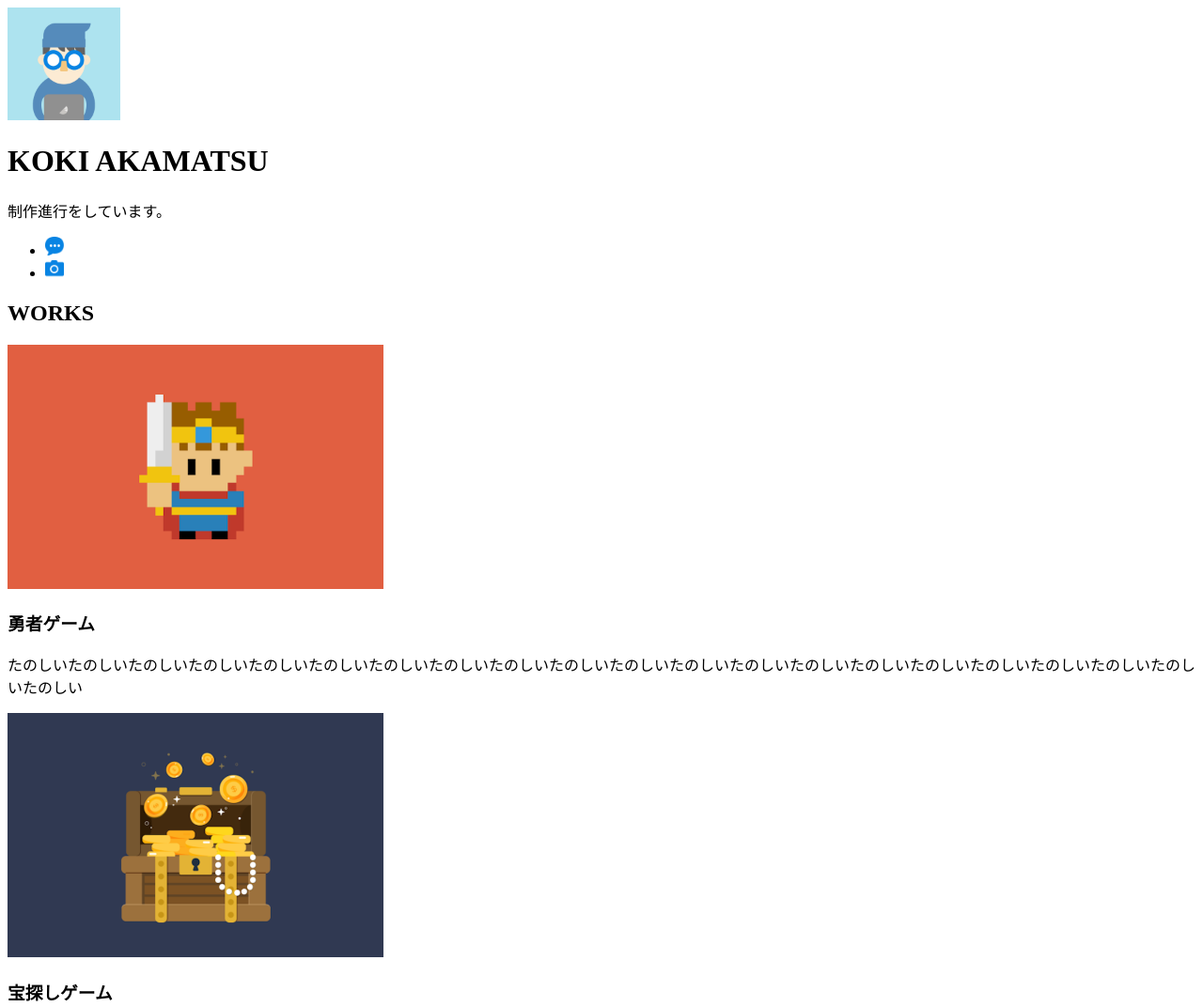
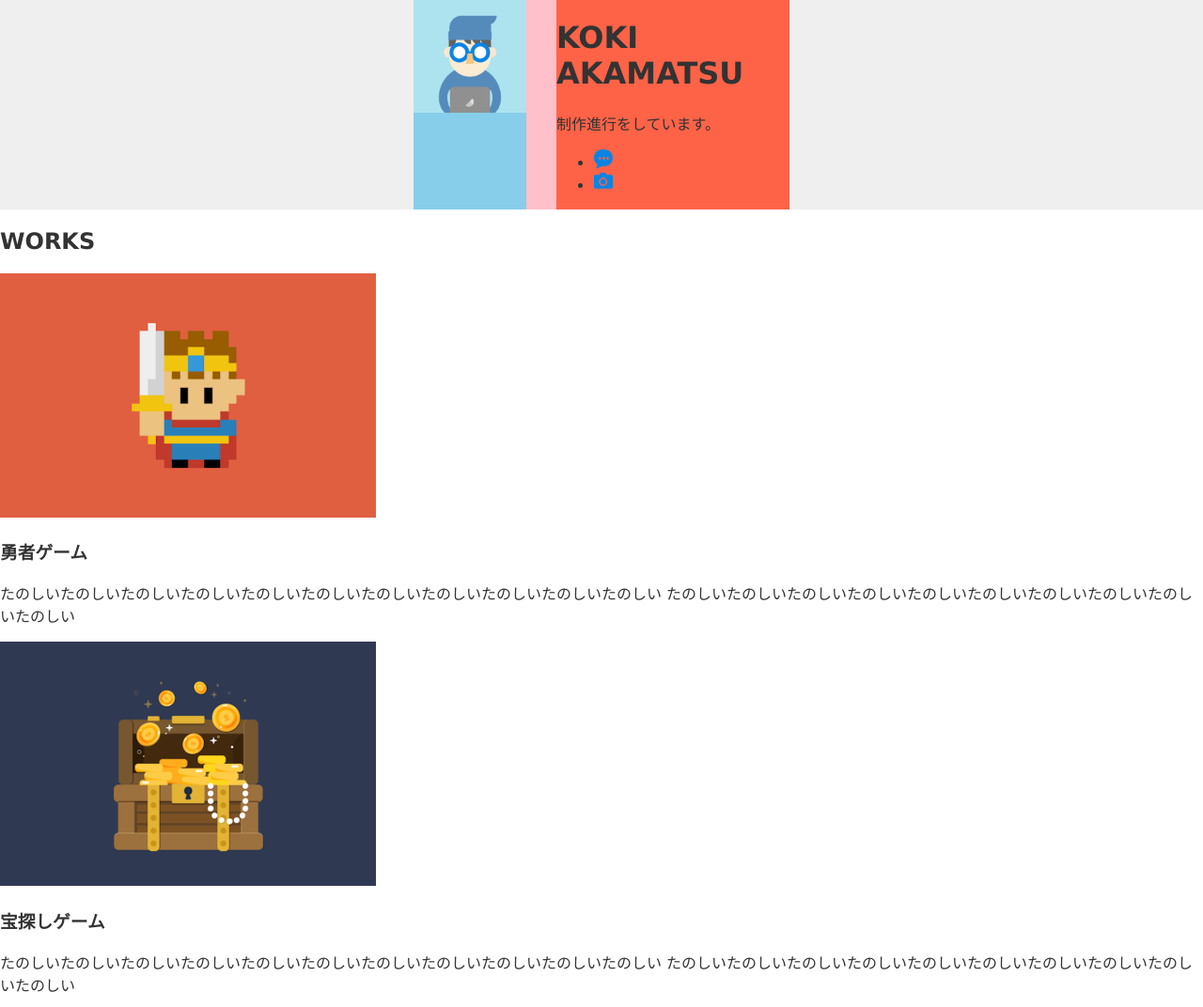
Before and after one commit to akamatsuk/study_html, a plain HTML site: page index.html in a window 1280 px wide. Shown: the top 1072 px of the page at 94% size. Drawn offline with Linux system fonts and the light colour scheme.

Commit message:
study css

```diff
--- /dev/null
+++ b/css/styles.css
@@ -0,0 +1,32 @@
+body {
+    color: #333;
+    font-family: verdana, sans-serif;
+    /* margin-top: 0px;
+    margin-bottom: 0px;
+    margin-right: 0px;
+    margin-left: 0px;
+    margin: 0px */
+    margin: 0;
+
+}
+
+header {
+    background-color: #efefef;
+}
+
+.container {
+    background-color: pink;
+    width: 400px;
+    margin-left: auto;
+    margin-right: auto;
+    display: flex;
+}
+
+.icon {
+    background-color: skyblue;
+}
+
+.info{
+    background-color: tomato;
+    margin-left: 32px;
+}
--- a/index.html
+++ b/index.html
@@ -5,10 +5,15 @@
         <title>KOKIのポートフォリオサイト</title>
         <link rel="icon" href="img/favicon.ico">
         <meta name="description" content="KOKIのアイコンです">
+        <link rel="stylesheet" href="css/styles.css">
     </head>
     <body>
         <header>
+            <div class="container">
+                <div class="icon">
                     <img src="img/taro.png" width="120" height="120" alt="赤松のアイコンです">
+                </div>
+                <div class="info">
                     <h1>KOKI AKAMATSU</h1>
                     <p>制作進行をしています。</p>
                     <ul>
@@ -23,6 +28,8 @@
                           </a>
                       </li>
                     </ul>
+                </div>
+            </div>
         </header>
         <section>
             <h1>WORKS</h1>
@@ -30,19 +37,22 @@
             <section>
                 <img src="img/work1.png" width="400" height="260" alt="勇者ゲームの紹介画像">
                 <h1>勇者ゲーム</h1>
-                <p>たのしいたのしいたのしいたのしいたのしいたのしいたのしいたのしいたのしいたのしいたのしいたのしいたのしいたのしいたのしいたのしいたのしいたのしいたのしいたのしいたのしい</p>
+                <p>たのしいたのしいたのしいたのしいたのしいたのしいたのしいたのしいたのしいたのしいたのしい
+                    たのしいたのしいたのしいたのしいたのしいたのしいたのしいたのしいたのしいたのしい</p>
             </section>
 
             <section>
                 <img src="img/work2.png" width="400" height="260" alt="宝探しゲームの紹介画像">
                 <h1>宝探しゲーム</h1>
-                <p>たのしいたのしいたのしいたのしいたのしいたのしいたのしいたのしいたのしいたのしいたのしいたのしいたのしいたのしいたのしいたのしいたのしいたのしいたのしいたのしいたのしい</p>
+                <p>たのしいたのしいたのしいたのしいたのしいたのしいたのしいたのしいたのしいたのしいたのしい
+                    たのしいたのしいたのしいたのしいたのしいたのしいたのしいたのしいたのしいたのしい</p>
             </section>
 
             <section>
                 <img src="img/work3.png" width="400" height="260" alt="神経衰弱の紹介画像">
                 <h1>神経衰弱</h1>
-                <p>たのしいたのしいたのしいたのしいたのしいたのしいたのしいたのしいたのしいたのしいたのしいたのしいたのしいたのしいたのしいたのしいたのしいたのしいたのしいたのしいたのしい</p>
+                <p>たのしいたのしいたのしいたのしいたのしいたのしいたのしいたのしいたのしいたのしいたのしい
+                    たのしいたのしいたのしいたのしいたのしいたのしいたのしいたのしいたのしいたのしい</p>
             </section>
         </section>
             <footer>
```
Lines whose indentation alone changed are shown as unchanged.
